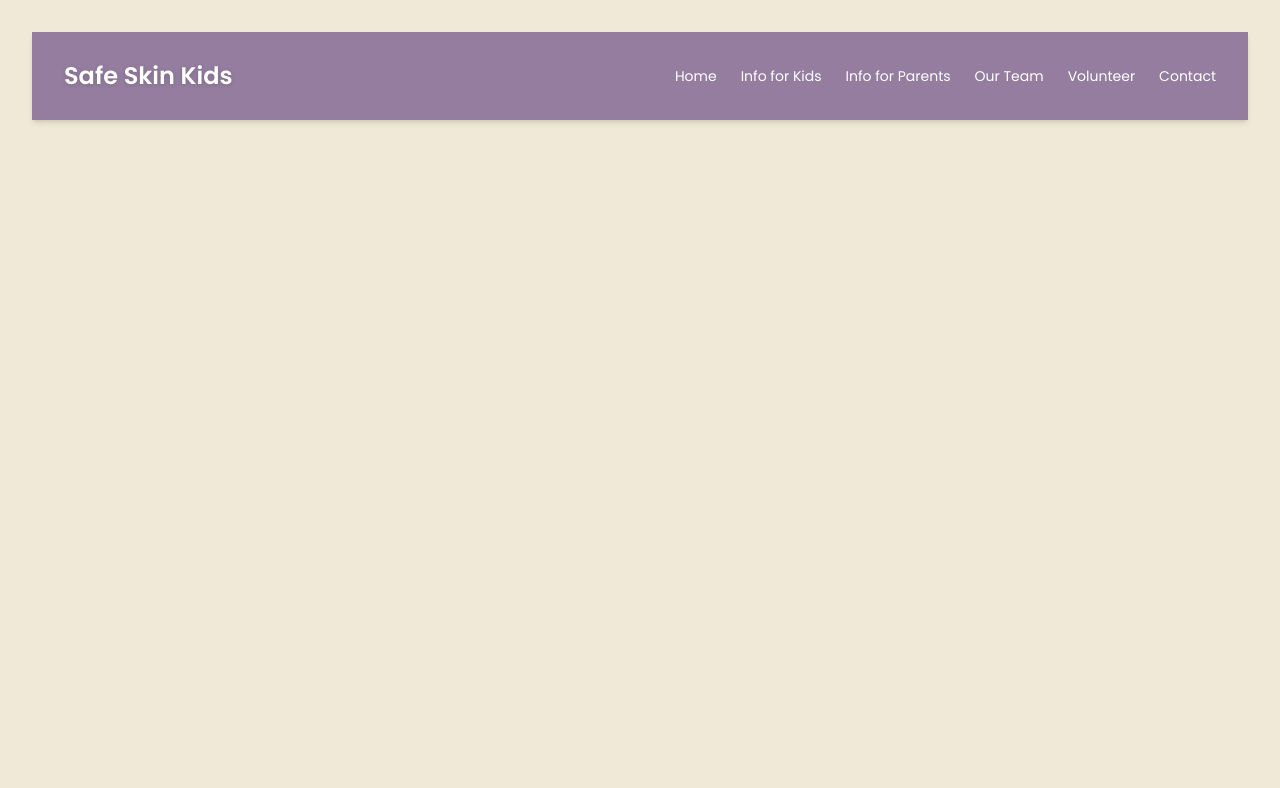
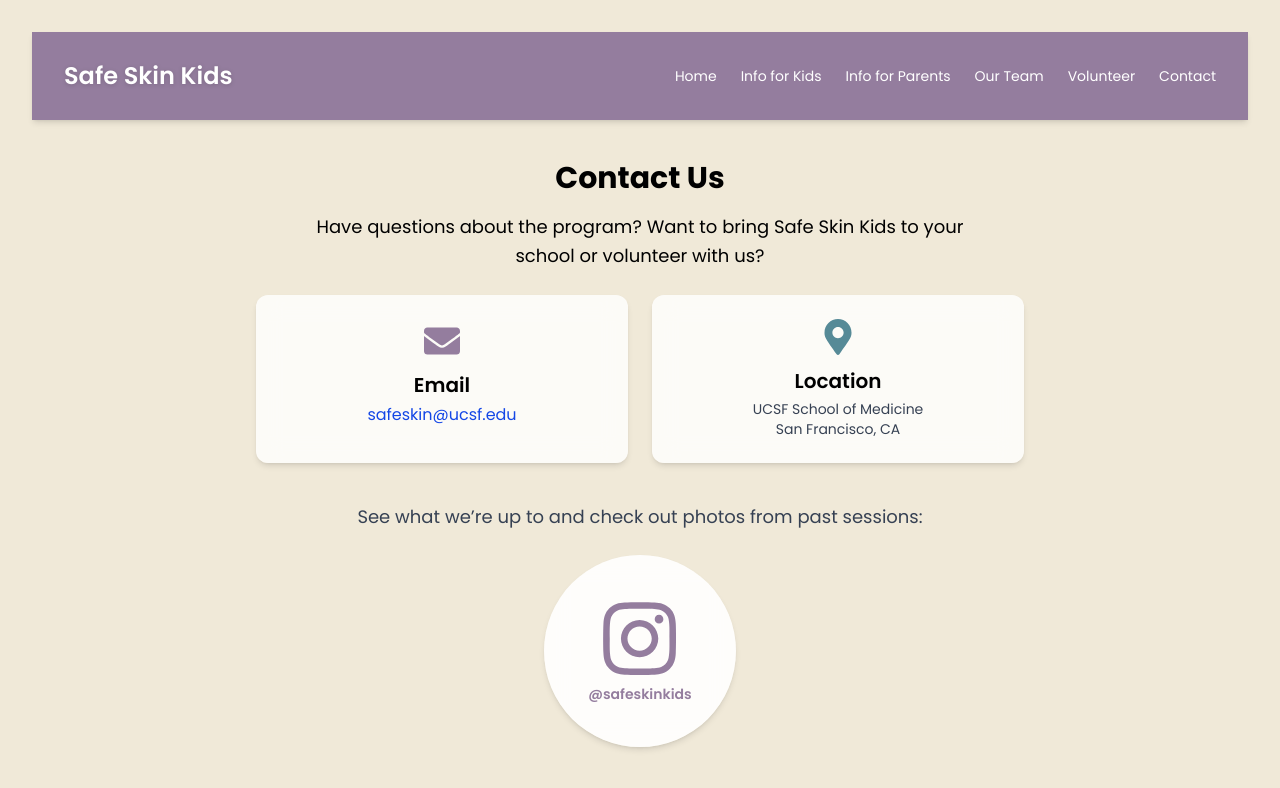
Before and after one commit to VermillionXela/SafeSkinKids, a React (Vite) app: page /SafeSkinKids/contact in a window 1280 px wide. Shown: the top 788 px of the page. Built offline with nearby package versions, Linux system fonts and the light colour scheme; the HTML template or start-up script is replaced by a standard one.

Commit message:
Added contact page

```diff
--- a/src/App.jsx
+++ b/src/App.jsx
@@ -7,6 +7,7 @@ import 'aos/dist/aos.css'
 import { useEffect } from 'react'
 import InfoKidsView from './views/InfoKidsView'
 import { HomeView } from './views/HomeView'
+import { ContactView } from './views/ContactView'
 
 function App() {
   useEffect(() => {
@@ -24,6 +25,7 @@ function App() {
         <Routes>
         <Route path="/SafeSkinKids/" element={<HomeView />} />
         <Route path="/SafeSkinKids/infokids" element={<InfoKidsView />} />
+        <Route path="/SafeSkinKids/contact" element={<ContactView />} />
         </Routes>
       </main>
     </>
--- a/src/components/Navbar.jsx
+++ b/src/components/Navbar.jsx
@@ -26,7 +26,7 @@ export const Navbar = () => {
                     <li><a href="#" className="hover:underline">Info for Parents</a></li>
                     <li><a href="#" className="hover:underline">Our Team</a></li>
                     <li><a href="#" className="hover:underline">Volunteer</a></li>
-                    <li><a href="#" className="hover:underline">Contact</a></li>
+                    <li><a href="/SafeSkinKids/contact" className="hover:underline">Contact</a></li>
                 </ul>
             </div>
 
--- a/src/views/ContactView.jsx
+++ b/src/views/ContactView.jsx
@@ -0,0 +1,50 @@
+import { FaInstagram, FaEnvelope, FaMapMarkerAlt } from 'react-icons/fa'
+
+export const ContactView = () => {
+
+    return (
+        <section className="w-full min-h-screen bg-[#f0e9d8] px-4 py-10 flex flex-col items-center">
+            <div className="max-w-2xl text-center mb-10" data-aos="fade-up" data-aos-duration="800">
+                <h1 className="text-3xl font-bold mb-4">Contact Us</h1>
+                <p className="text-base sm:text-lg leading-relaxed">
+                    Have questions about the program? Want to bring Safe Skin Kids to your school or volunteer with us?
+                </p>
+            </div>
+
+            <div className="grid grid-cols-1 sm:grid-cols-2 gap-6 mb-10 -mt-4 w-full max-w-3xl" data-aos="fade-up" data-aos-delay="100" data-aos-duration="800">
+                <div className="bg-white/80 backdrop-blur-md shadow-md rounded-xl p-7 flex flex-col items-center">
+                    <FaEnvelope className="text-4xl text-[#947D9E] mb-3"/>
+                    <h3 className="font-semibold text-xl mb-1">Email</h3>
+                    <a href="mailto:safeskin@ucsf.edu" className="text-base text-center text-blue-700 hover:underline">
+                        safeskin@ucsf.edu
+                    </a>
+                </div>
+
+                <div className="bg-white/80 backdrop-blur-md shadow-md rounded-xl p-6 flex flex-col items-center">
+                    <FaMapMarkerAlt className="text-4xl text-[#568A97] mb-3"/>
+                    <h3 className="font-semibold text-xl mb-1">Location</h3>
+                    <p className="text-sm text-center text-gray-700">
+                        UCSF School of Medicine<br />
+                        San Francisco, CA
+                    </p>
+                </div>
+            </div>
+
+            <div className="text-center" data-aos="fade-up" data-aos-delay="200" data-aos-duration="800">
+                <p className="text-base sm:text-lg text-gray-700 mb-6">
+                    See what we’re up to and check out photos from past sessions:
+                </p>
+                <a
+                    href="https://www.instagram.com/safeskinkids"
+                    target="_blank"
+                    rel="noopener noreferrer"
+                    className="flex flex-col items-center justify-center bg-white/90 backdrop-blur-md w-48 h-48 rounded-full shadow-md hover:scale-105 transition-transform duration-300 hover:shadow-lg group mx-auto"
+                >
+                    <FaInstagram className="text-[5.2rem] text-[#947D9E] group-hover:scale-110 group-hover:-translate-y-1 transition-transform duration-300"/>
+                    <span className="font-semibold text-sm text-[#947D9E] mt-1">@safeskinkids</span>
+                </a>
+            </div>
+        </section>
+    )
+
+}
--- a/src/views/HomeView.jsx
+++ b/src/views/HomeView.jsx
@@ -91,7 +91,7 @@ export const HomeView = () => {
 
 
                         <section data-aos="fade-up" data-aos-delay="300" data-aos-duration="800" className="text-center">
-                            <h2 className="text-2xl font-bold mb-2">Get Involved</h2>
+                            <h2 className="text-2xl font-bold -mt-4 mb-2">Get Involved</h2>
                             <p className="text-base mb-2">
                                 Want to bring Safe Skin Kids to your school or volunteer with us?
                             </p>
```
